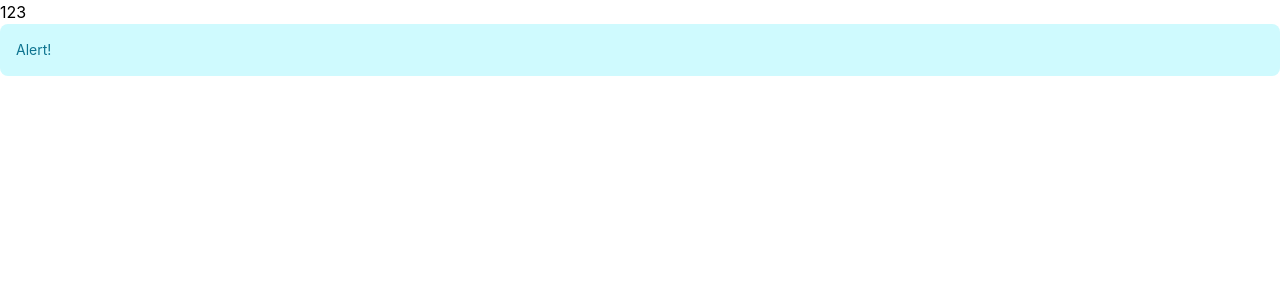
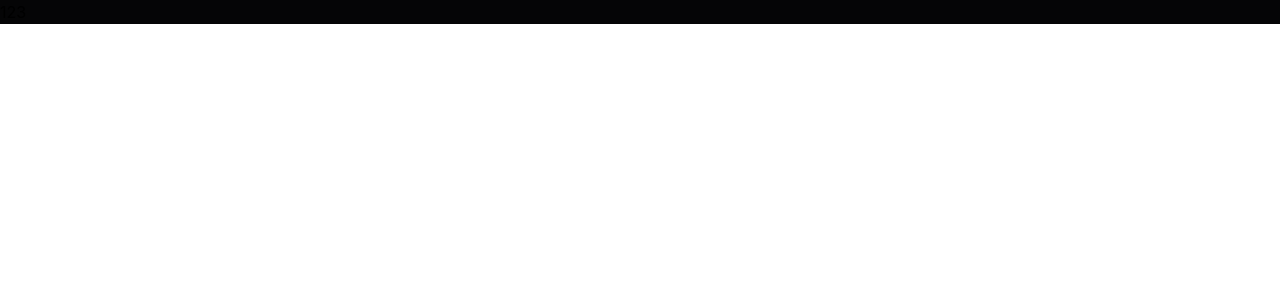
Before and after one commit to RustLoverTheCoder/genshin, a Next.js app: page / in a window 1280 px wide. Shown: the top 300 px of the page. Built offline with nearby package versions, Linux system fonts and the light colour scheme.

Commit message:
feat: remove flowbite

```diff
--- a/package.json
+++ b/package.json
@@ -15,8 +15,6 @@
     "autoprefixer": "^10.4.13",
     "eslint": "8.27.0",
     "eslint-config-next": "13.0.2",
-    "flowbite": "^1.5.3",
-    "flowbite-react": "^0.3.4",
     "next": "13.0.2",
     "postcss": "^8.4.18",
     "react": "18.2.0",
--- a/pages/index.tsx
+++ b/pages/index.tsx
@@ -1,12 +1,10 @@
 import Head from "next/head";
 import Image from "next/image";
-import { Alert } from "flowbite-react";
 
 export default function Home() {
   return (
-    <div>
+    <div className="bg-[#050506]">
       <div>123</div>
-      <Alert color="info">Alert!</Alert>
     </div>
   );
 }
--- a/tailwind.config.js
+++ b/tailwind.config.js
@@ -1,7 +1,6 @@
 /** @type {import('tailwindcss').Config} */
 module.exports = {
   content: [
-    "./node_modules/flowbite-react/**/*.js",
     "./public/**/*.html",
     "./app/**/*.{js,ts,jsx,tsx}",
     "./pages/**/*.{js,ts,jsx,tsx}",
@@ -10,7 +9,5 @@ module.exports = {
   theme: {
     extend: {},
   },
-  plugins: [
-    require("flowbite/plugin")
-  ],
-}
+  plugins: [],
+};
```
Also changed, not shown: 1 other file (tests, documents, lock files or other folders).
